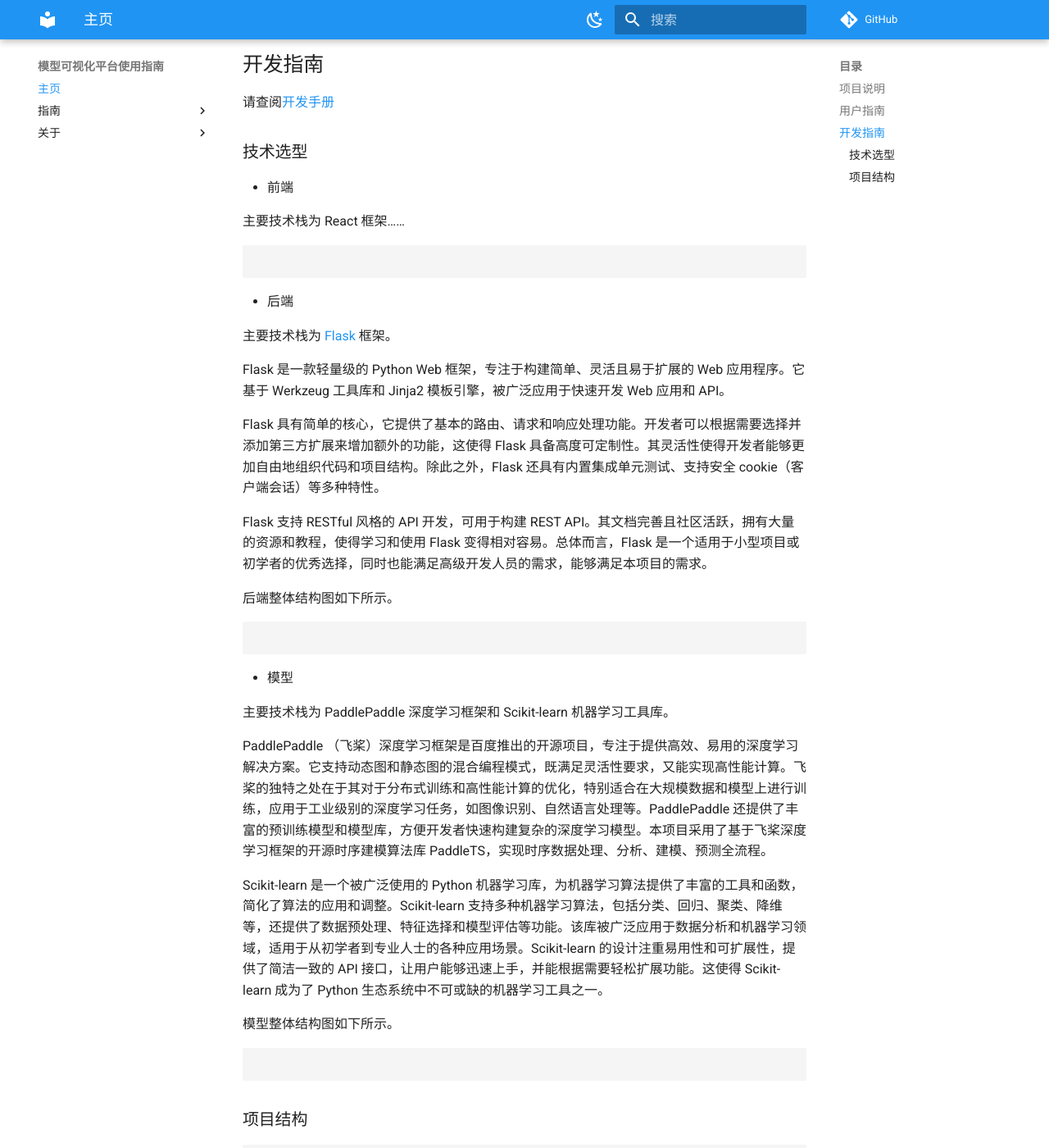
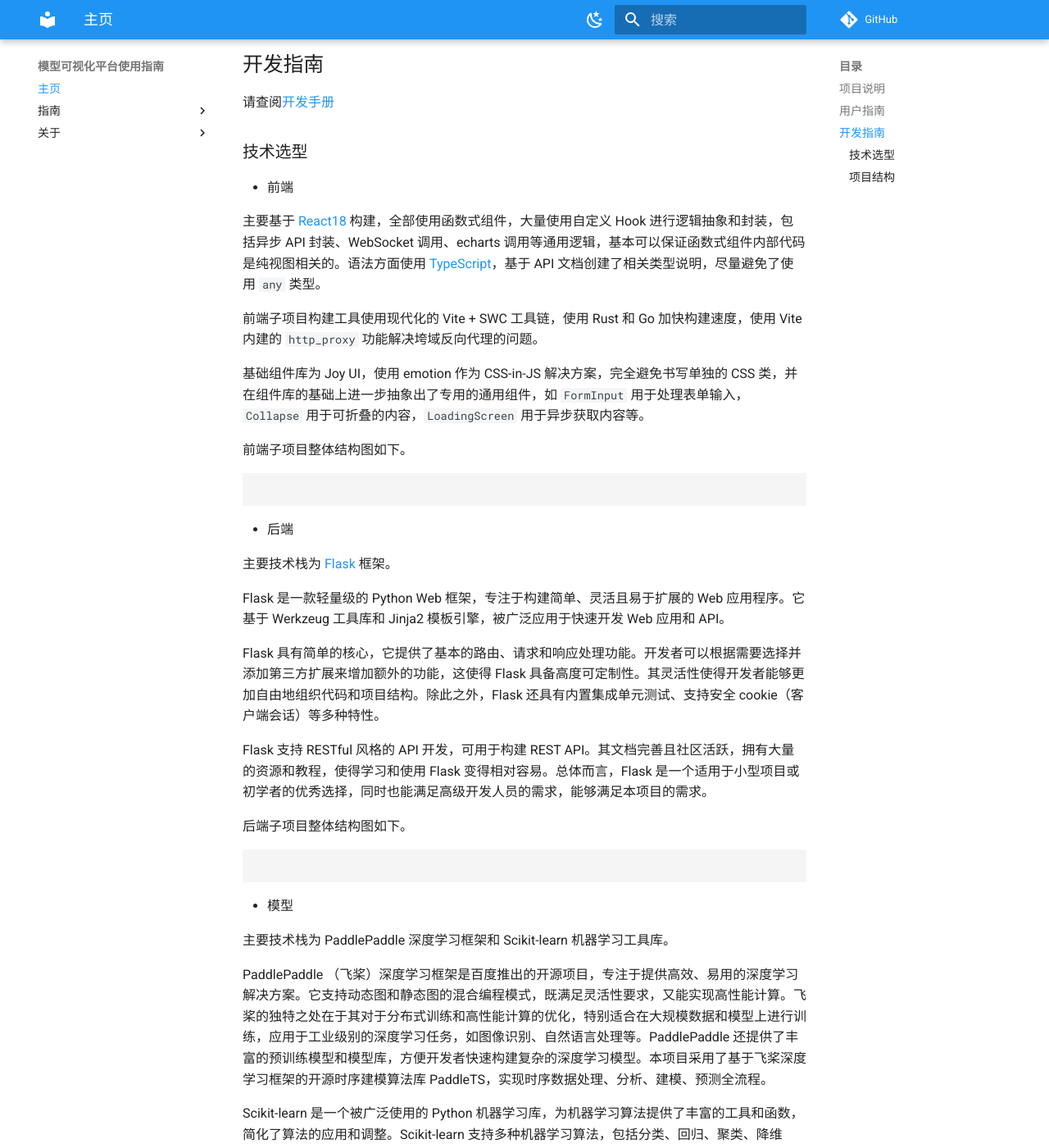
Before and after one commit to genshin-impart/demo-doc, an MkDocs documentation site: the page built from docs/index.md, in a window 1280 px wide and 1400 px high, scrolled down 462 px. Shown: the whole window at 82% size. Built offline with MkDocs 1.6.1 and Material for MkDocs 9.7.7, drawn with Linux system fonts in a browser that asks for light colours; some of the changed text lies outside the part shown.

Commit message:
doc: 主页添加前端相关介绍

````diff
--- a/docs/index.md
+++ b/docs/index.md
@@ -17,7 +17,13 @@
 
 - 前端
 
-主要技术栈为 React 框架……
+主要基于 [React18](https://react.dev/) 构建，全部使用函数式组件，大量使用自定义 Hook 进行逻辑抽象和封装，包括异步 API 封装、WebSocket 调用、echarts 调用等通用逻辑，基本可以保证函数式组件内部代码是纯视图相关的。语法方面使用 [TypeScript](https://www.typescriptlang.org/)，基于 API 文档创建了相关类型说明，尽量避免了使用 `any` 类型。
+
+前端子项目构建工具使用现代化的 Vite + SWC 工具链，使用 Rust 和 Go 加快构建速度，使用 Vite 内建的 `http_proxy` 功能解决垮域反向代理的问题。
+
+基础组件库为 Joy UI，使用 emotion 作为 CSS-in-JS 解决方案，完全避免书写单独的 CSS 类，并在组件库的基础上进一步抽象出了专用的通用组件，如 `FormInput` 用于处理表单输入，`Collapse` 用于可折叠的内容，`LoadingScreen` 用于异步获取内容等。
+
+前端子项目整体结构图如下。
 
 ```
 
@@ -33,7 +39,7 @@ Flask 具有简单的核心，它提供了基本的路由、请求和响应处
 
 Flask 支持 RESTful 风格的 API 开发，可用于构建 REST API。其文档完善且社区活跃，拥有大量的资源和教程，使得学习和使用 Flask 变得相对容易。总体而言，Flask 是一个适用于小型项目或初学者的优秀选择，同时也能满足高级开发人员的需求，能够满足本项目的需求。
 
-后端整体结构图如下所示。
+后端子项目整体结构图如下。
 
 ```
 
@@ -47,7 +53,7 @@ PaddlePaddle （飞桨）深度学习框架是百度推出的开源项目，专
 
 Scikit-learn 是一个被广泛使用的 Python 机器学习库，为机器学习算法提供了丰富的工具和函数，简化了算法的应用和调整。Scikit-learn 支持多种机器学习算法，包括分类、回归、聚类、降维等，还提供了数据预处理、特征选择和模型评估等功能。该库被广泛应用于数据分析和机器学习领域，适用于从初学者到专业人士的各种应用场景。Scikit-learn 的设计注重易用性和可扩展性，提供了简洁一致的 API 接口，让用户能够迅速上手，并能根据需要轻松扩展功能。这使得 Scikit-learn 成为了 Python 生态系统中不可或缺的机器学习工具之一。
 
-模型整体结构图如下所示。
+模型子项目整体结构图如下。
 
 ```
 
@@ -55,6 +61,6 @@ Scikit-learn 是一个被广泛使用的 Python 机器学习库，为机器学
 
 ### 项目结构
 
-```
+项目使用前后端分离的 C/S 模式。前端采用单页面应用（SPA）和客户端渲染（CSR）的方式；后端基于 Flask 构建，符合 RESTful API 规范。
 
-```
+将前端、后端、模型三个子项目组合起来即为本项目的最终架构。
````
